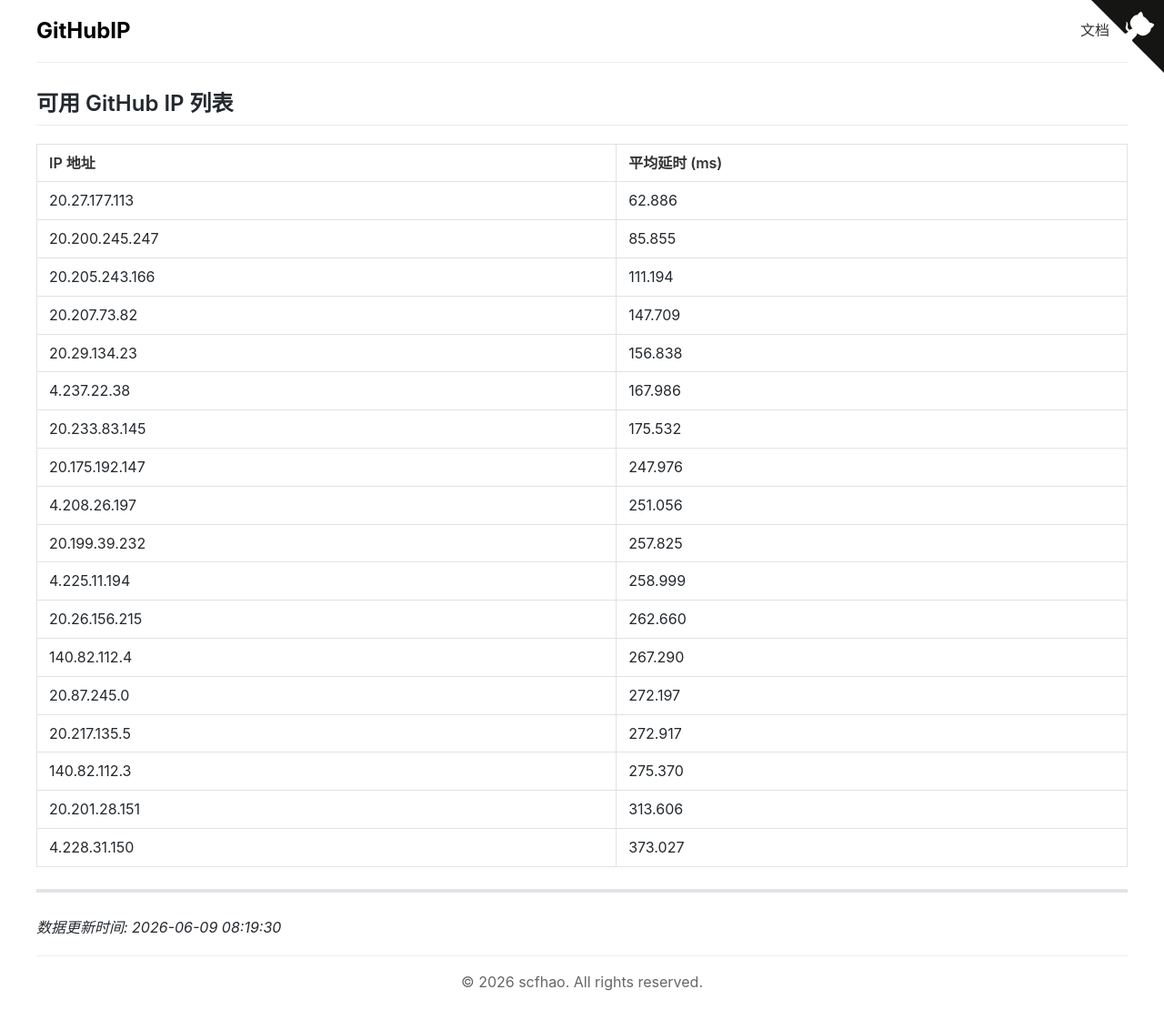
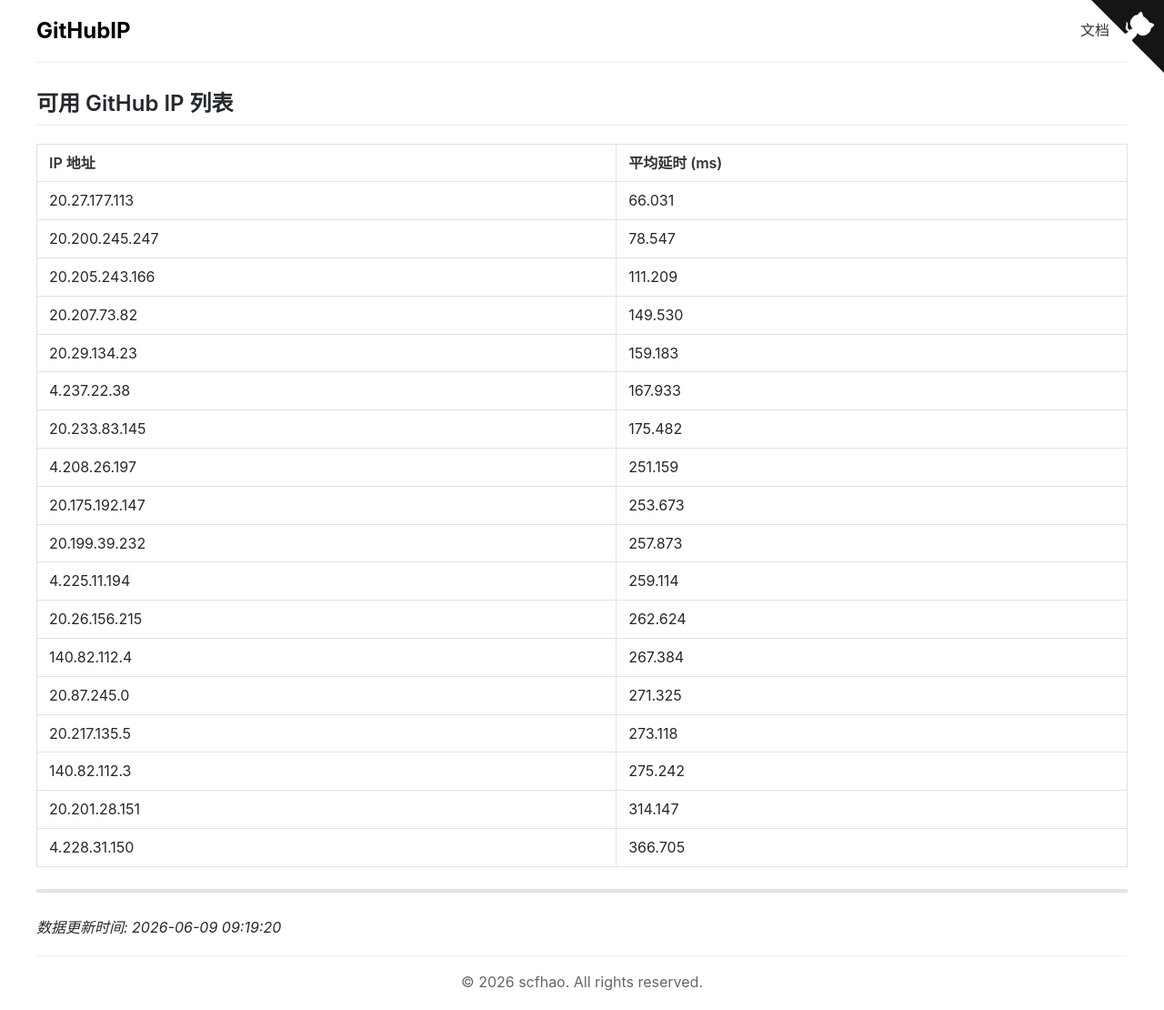
Before and after one commit to scfhao/GitHubIP, a Jekyll site: the page built from index.md, in a window 1280 px wide. Shown: the whole page at 91% size. Built offline with Jekyll 4.4.1, drawn with Linux system fonts in a browser that asks for light colours.

Commit message:
自动脚本执行 - 2026-06-09 09:19:20

```diff
--- a/index.md
+++ b/index.md
@@ -1,32 +1,32 @@
 ---
 layout: home
 title: GitHub IP 列表
-date: 2026-06-09 08:19:30
+date: 2026-06-09 09:19:20
 ---
 
 ## 可用 GitHub IP 列表
 
 | IP 地址 | 平均延时 (ms) |
 |---------|--------------|
-| 20.27.177.113 | 62.886 |
-| 20.200.245.247 | 85.855 |
-| 20.205.243.166 | 111.194 |
-| 20.207.73.82 | 147.709 |
-| 20.29.134.23 | 156.838 |
-| 4.237.22.38 | 167.986 |
-| 20.233.83.145 | 175.532 |
-| 20.175.192.147 | 247.976 |
-| 4.208.26.197 | 251.056 |
-| 20.199.39.232 | 257.825 |
-| 4.225.11.194 | 258.999 |
-| 20.26.156.215 | 262.660 |
-| 140.82.112.4 | 267.290 |
-| 20.87.245.0 | 272.197 |
-| 20.217.135.5 | 272.917 |
-| 140.82.112.3 | 275.370 |
-| 20.201.28.151 | 313.606 |
-| 4.228.31.150 | 373.027 |
+| 20.27.177.113 | 66.031 |
+| 20.200.245.247 | 78.547 |
+| 20.205.243.166 | 111.209 |
+| 20.207.73.82 | 149.530 |
+| 20.29.134.23 | 159.183 |
+| 4.237.22.38 | 167.933 |
+| 20.233.83.145 | 175.482 |
+| 4.208.26.197 | 251.159 |
+| 20.175.192.147 | 253.673 |
+| 20.199.39.232 | 257.873 |
+| 4.225.11.194 | 259.114 |
+| 20.26.156.215 | 262.624 |
+| 140.82.112.4 | 267.384 |
+| 20.87.245.0 | 271.325 |
+| 20.217.135.5 | 273.118 |
+| 140.82.112.3 | 275.242 |
+| 20.201.28.151 | 314.147 |
+| 4.228.31.150 | 366.705 |
 
 ---
 
-*数据更新时间: 2026-06-09 08:19:30*
+*数据更新时间: 2026-06-09 09:19:20*
```
